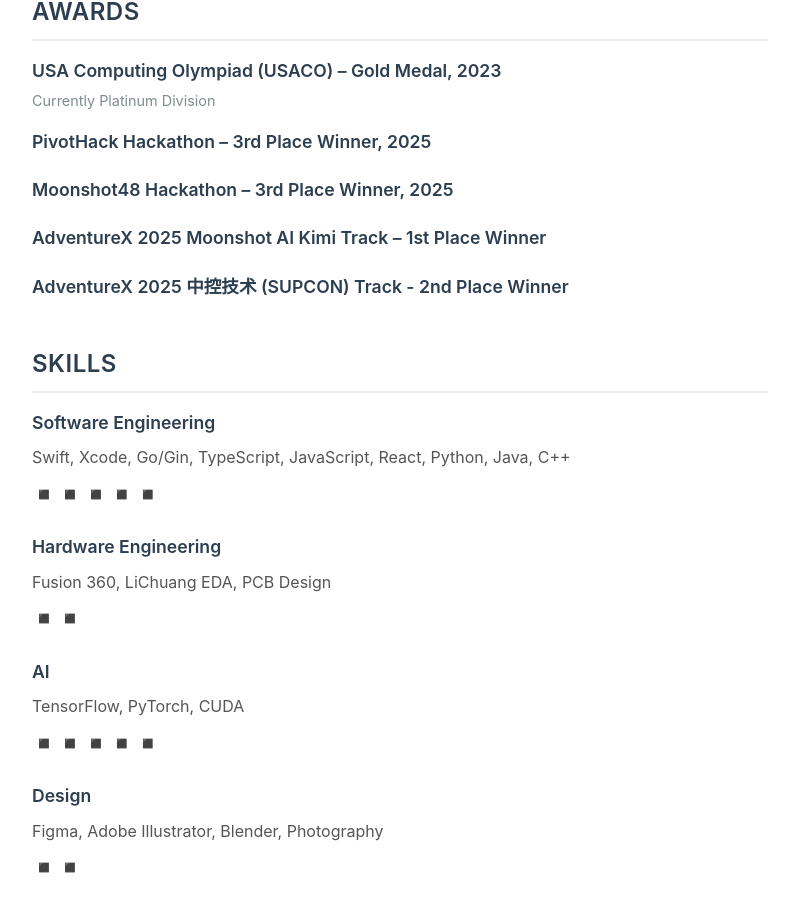
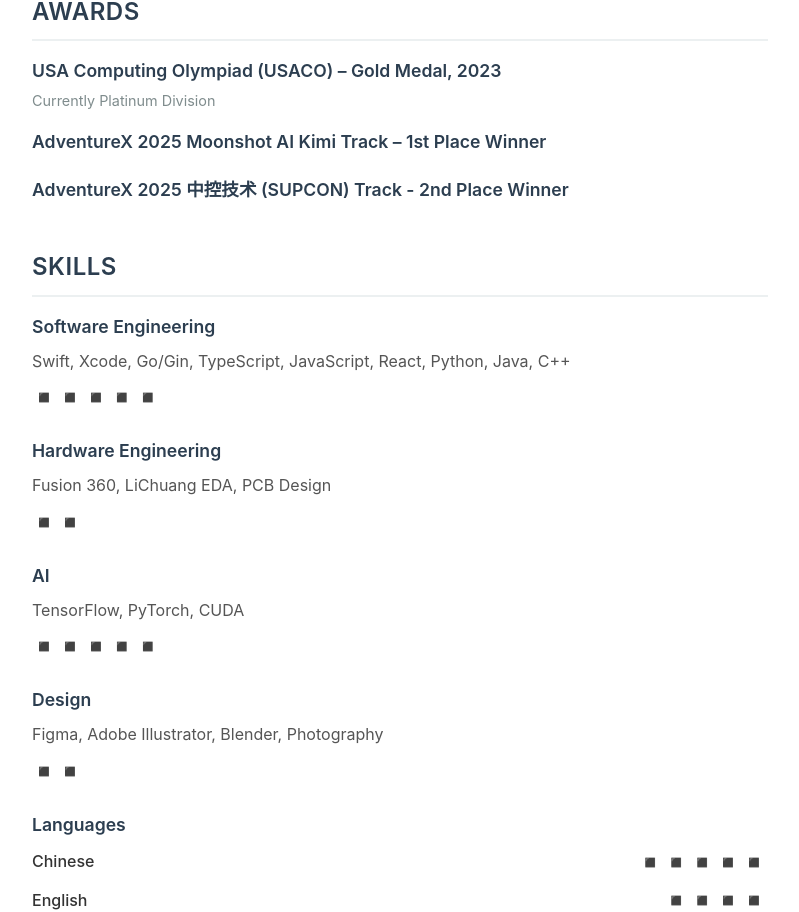
Before and after one commit to JiaceZhao/Photo-Gallery-by-Jiace-Zhao, a Vue app in the folder art-portfolio/: page /about in a window 1280 px wide. Shown: the part 2178-3090 px from the top of the page, without its empty margins (240-1039 px from the left). Built offline with nearby package versions, Linux system fonts and the light colour scheme.

Commit message:
update： award

```diff
--- a/art-portfolio/src/views/AboutView.vue
+++ b/art-portfolio/src/views/AboutView.vue
@@ -144,12 +144,6 @@
         <div class="award-item">
           <h3>USA Computing Olympiad (USACO) – Gold Medal, 2023</h3>
           <p>Currently Platinum Division</p>
-        </div>
-        <div class="award-item">
-          <h3>PivotHack Hackathon – 3rd Place Winner, 2025</h3>
-        </div>
-        <div class="award-item">
-          <h3>Moonshot48 Hackathon – 3rd Place Winner, 2025</h3>
         </div>
         <div class="award-item">
           <h3>AdventureX 2025 Moonshot AI Kimi Track – 1st Place Winner</h3>
```
